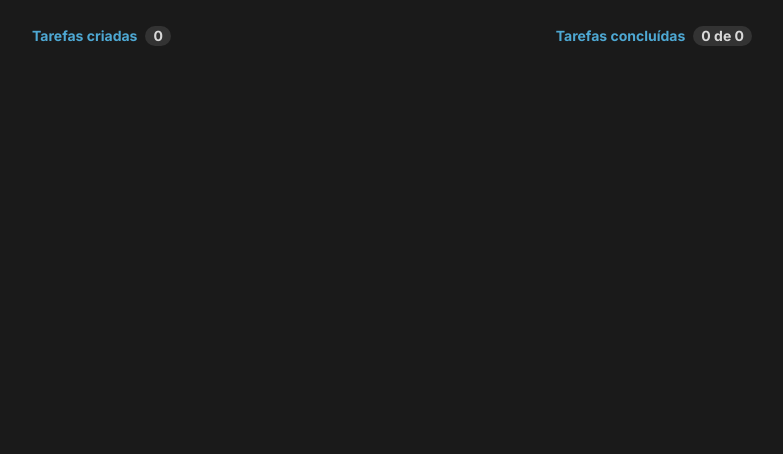
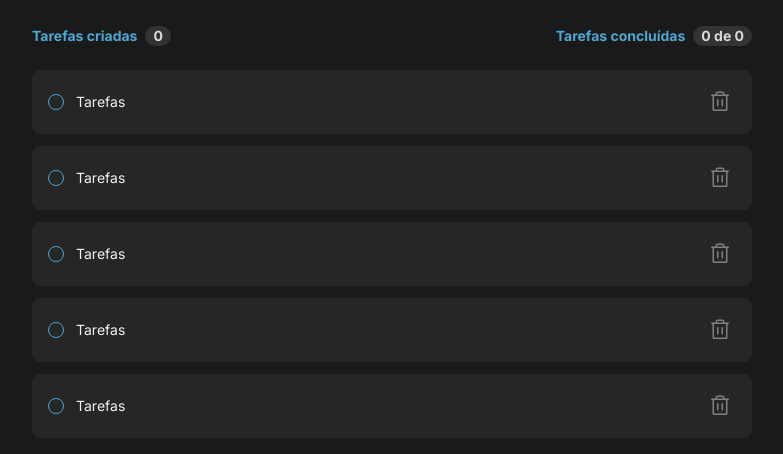
Before and after one commit to Santosl2/todo-app, a Next.js app: page / in a window 1280 px wide. Shown: the part 316-770 px from the top of the page, without its empty margins (248-1031 px from the left). Built offline with nearby package versions, Linux system fonts and the light colour scheme; no server answers.

Commit message:
feat: added Todo item in index page

```diff
--- a/src/components/Item/Item.tsx
+++ b/src/components/Item/Item.tsx
@@ -13,8 +13,12 @@ export function Item({ id, text }: ItemProps) {
   }, []);
 
   const classNamesFromText = useMemo(() => {
-    return ["line-through", "text-sm", "text-gray-100"]
-      .filter((e) => (checkBoxChecked ? e !== "line-through" : e))
+    return ["line-through", "text-sm", "text-gray-100", "text-gray-300"]
+      .filter((e) =>
+        !checkBoxChecked
+          ? !e.includes("line-through") && !e.includes("text-gray-300")
+          : e
+      )
       .join(" ");
   }, [checkBoxChecked]);
 
--- a/src/pages/index.tsx
+++ b/src/pages/index.tsx
@@ -1,4 +1,4 @@
-import { MainForm, TextWithBadge } from "@/components";
+import { Item, MainForm, TextWithBadge } from "@/components";
 import { Header } from "@/components/Header";
 import { SEO } from "@/SEO";
 
@@ -15,6 +15,11 @@ export default function Home() {
             <TextWithBadge value="0" text="Tarefas criadas" />
             <TextWithBadge value="0 de 0" text="Tarefas concluídas" />
           </div>
+          <Item id={7} text="Tarefas" />
+          <Item id={7} text="Tarefas" />
+          <Item id={7} text="Tarefas" />
+          <Item id={7} text="Tarefas" />
+          <Item id={7} text="Tarefas" />
         </div>
       </main>
     </>
```
